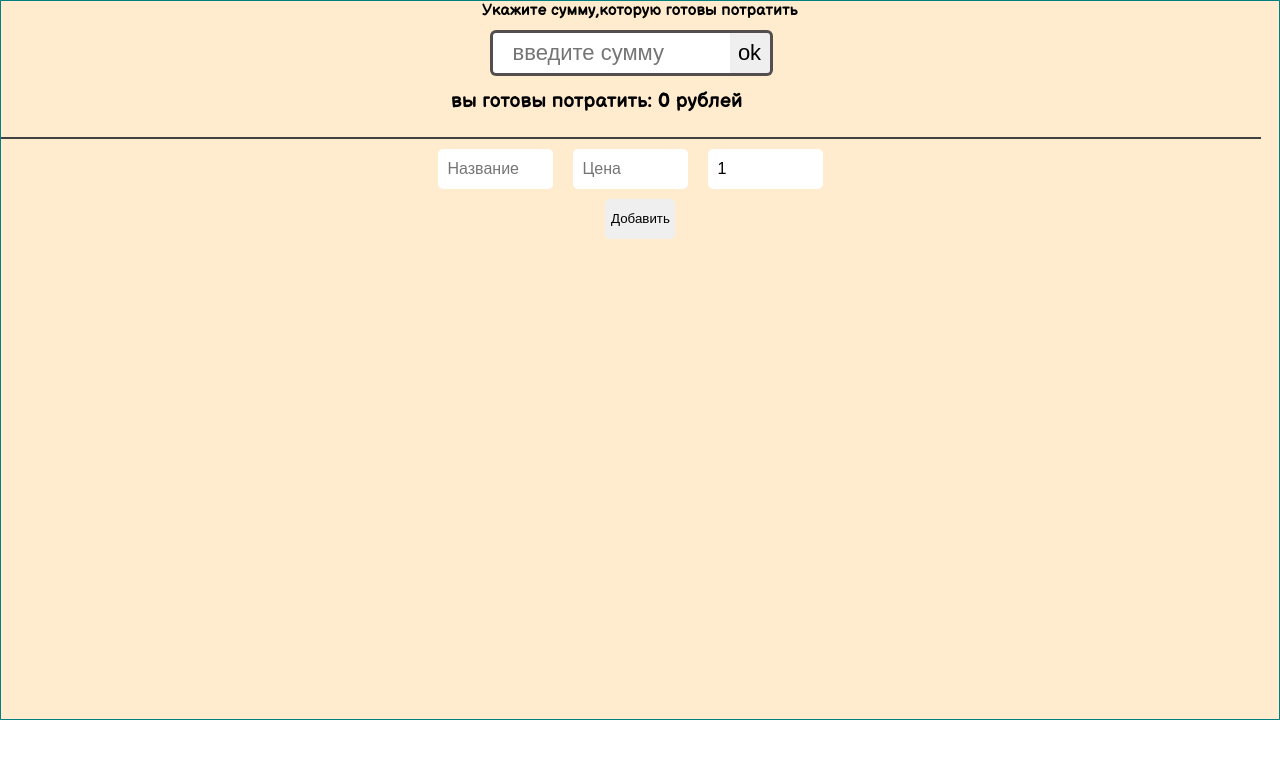
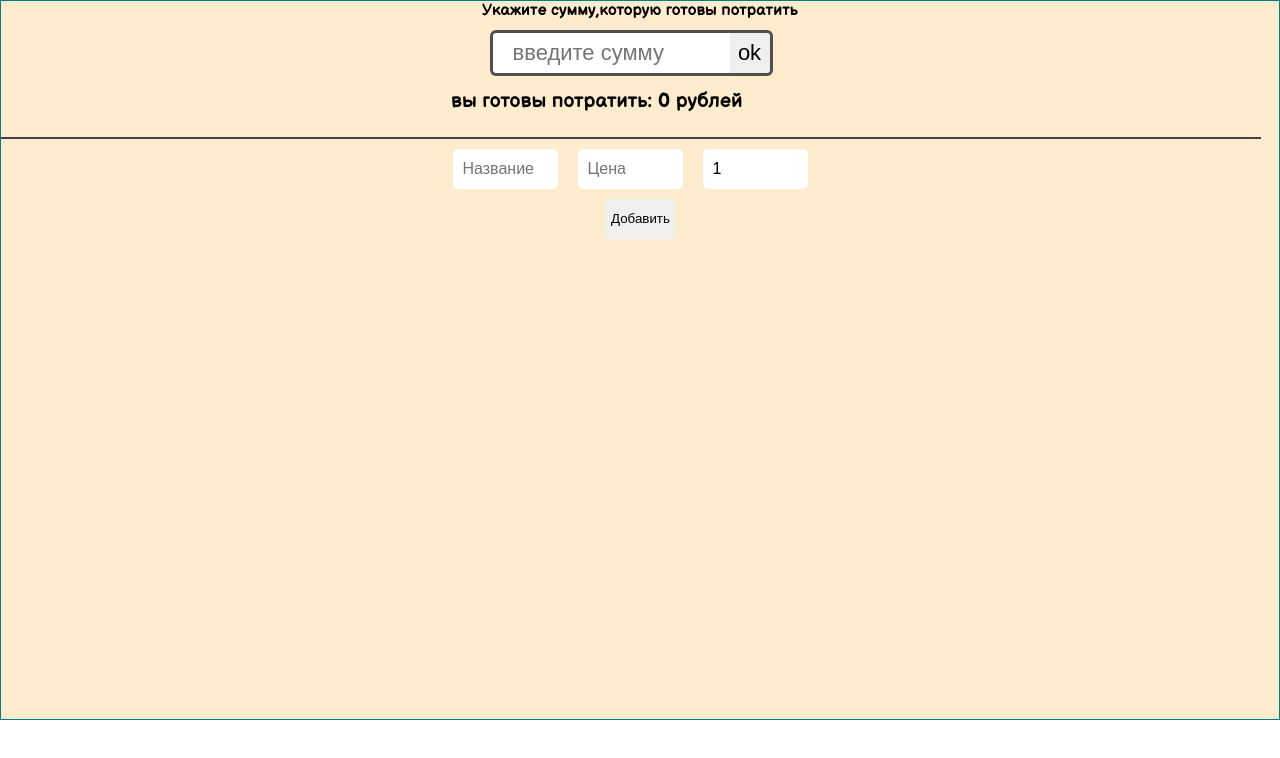
Before and after one commit to catDonutInsane/PurchaseList, a React (Create React App) app: page / in a window 1280 px wide. Shown: the top 758 px of the page. Built offline with nearby package versions, Linux system fonts and the light colour scheme; the HTML template or start-up script is replaced by a standard one.

Commit message:
Update PurchaseList.module.css

```diff
--- a/src/conponents/PurchaseList.module.css
+++ b/src/conponents/PurchaseList.module.css
@@ -1,5 +1,5 @@
 .addPurchase input{
-    width: 115px;
+    width: 105px;
     height: 40px;
     border: none;
     outline: none;
```
